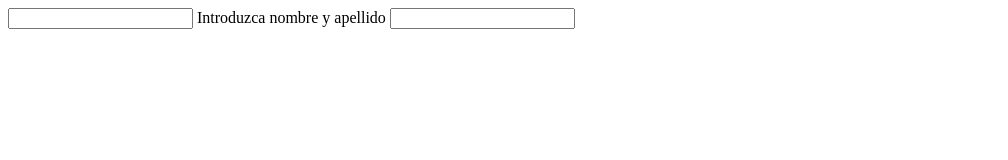
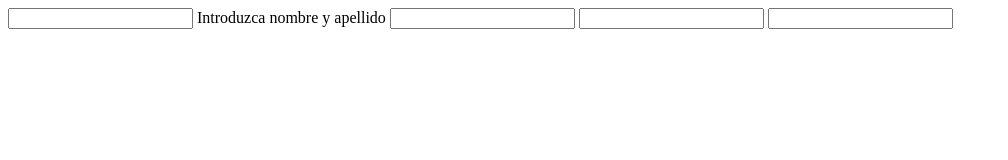
Before and after one commit to bautidallan/CarritoCompras, a plain HTML site: page form.html in a window 1280 px wide. Shown: the whole page, without its empty margins (0-1008 px from the left). Drawn offline with Linux system fonts and the light colour scheme.

```diff
--- a/form.html
+++ b/form.html
@@ -17,6 +17,14 @@
                 <input type="text" name="" id="">
                 <span></span>
             </label>
+            <label for="">
+                <input type="text" name="" id="">
+                <span></span>
+            </label>
+            <label for="">
+                <input type="text" name="" id="">
+                <span></span>
+            </label>
         </form>
     </div>
 </body>
```
Also changed, not shown: 1 other file.
